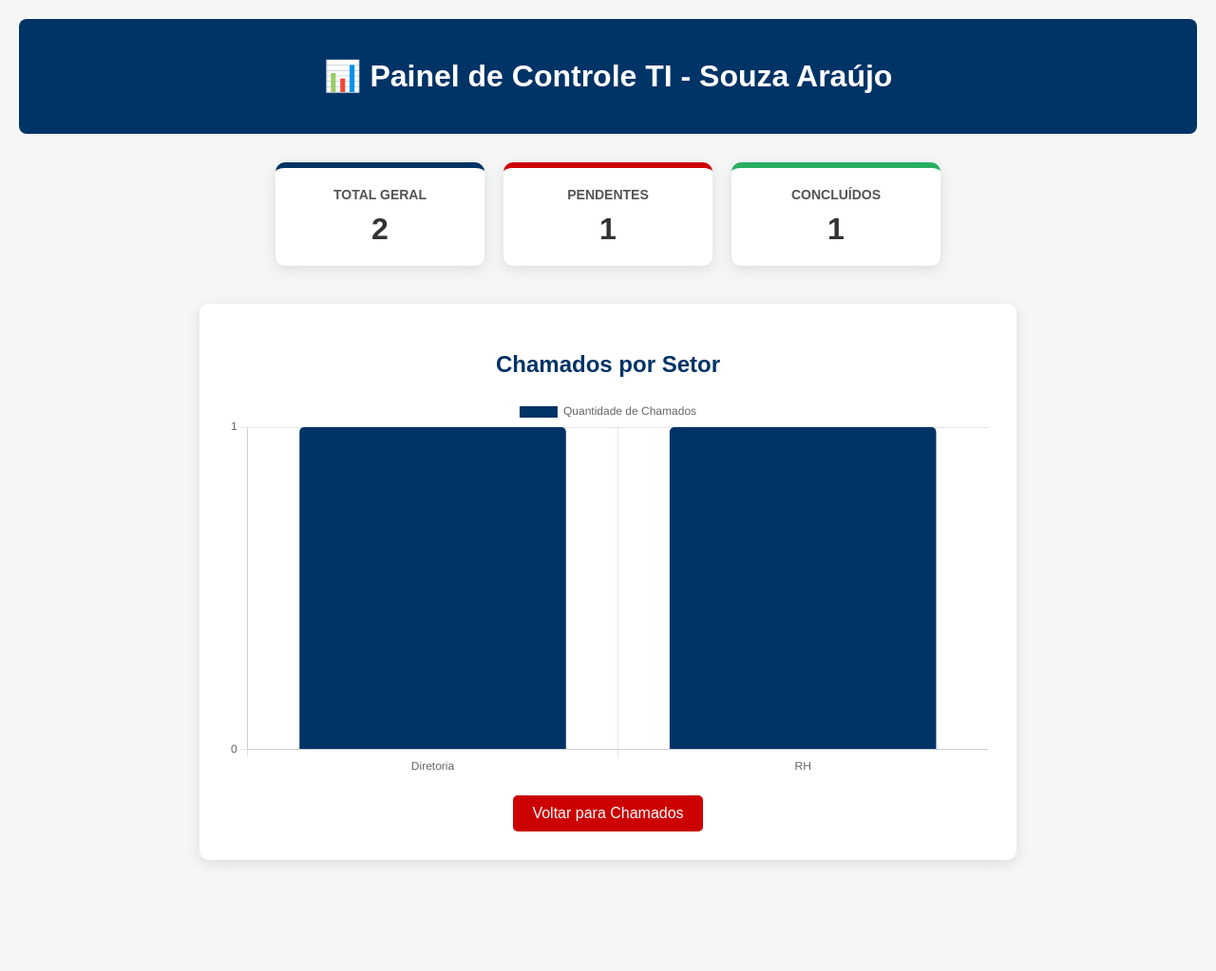
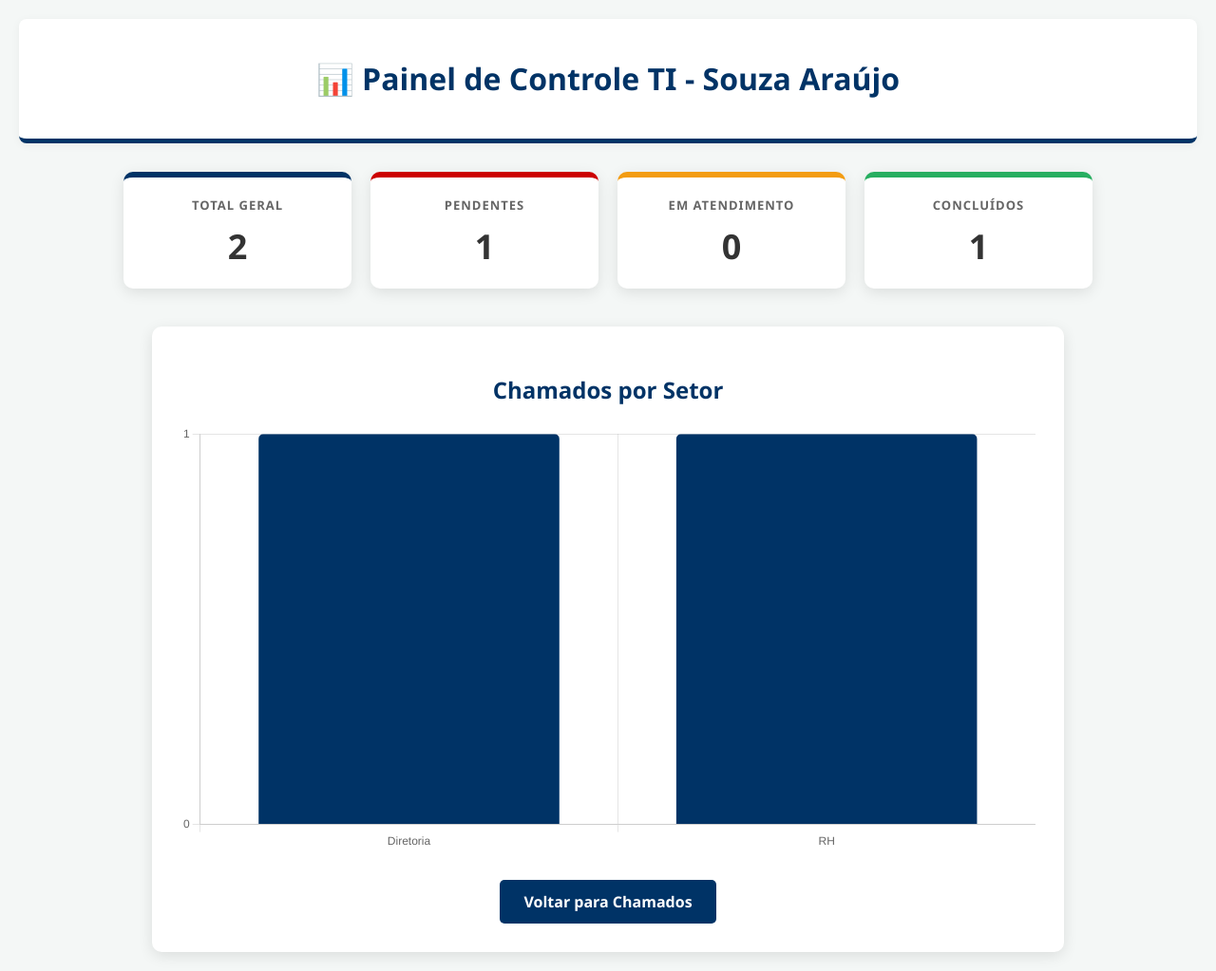
Before and after one commit to tiTSA-hub/projeto_sa, a Django app: page /dashboard/ in a window 1280 px wide. Shown: the whole page at 95% size. Before the commit the page ends 910 px from the top, so only its background shows below. Run offline with Django 5.2, Linux system fonts and the light colour scheme; data comes from the database, SQL or seed files in the repository.

Commit message:
Update dashboard.html

```diff
--- a/templates/dashboard.html
+++ b/templates/dashboard.html
@@ -2,25 +2,75 @@
 <html lang="pt-br">
 <head>
     <meta charset="UTF-8">
+    <meta name="viewport" content="width=device-width, initial-scale=1.0">
     <title>Dashboard TI - Souza Araújo</title>
     <script src="https://cdn.jsdelivr.net/npm/chart.js"></script>
     <style>
-        body { font-family: Arial, sans-serif; background: #f4f7f6; margin: 20px; }
-        .header { background: #003366; color: white; padding: 20px; border-radius: 8px; text-align: center; margin-bottom: 30px; }
+        :root {
+            --azul-primario: #003366;
+            --vermelho-logo: #cc0000;
+            --verde-sucesso: #27ae60;
+            --laranja-alerta: #f39c12;
+            --cinza-fundo: #f4f7f6;
+        }
+
+        body { font-family: 'Segoe UI', Arial, sans-serif; background: var(--cinza-fundo); margin: 20px; }
+
+        .header {
+            background: white;
+            color: var(--azul-primario);
+            padding: 20px;
+            border-radius: 8px;
+            text-align: center;
+            margin-bottom: 30px;
+            border-bottom: 5px solid var(--azul-primario);
+            box-shadow: 0 2px 10px rgba(0,0,0,0.05);
+        }
 
         /* Estilo dos Cards */
         .cards-container { display: flex; gap: 20px; justify-content: center; margin-bottom: 40px; flex-wrap: wrap; }
-        .card { background: white; padding: 20px; border-radius: 10px; box-shadow: 0 4px 15px rgba(0,0,0,0.1); min-width: 180px; text-align: center; border-top: 6px solid; }
 
-        .card-total { border-top-color: #003366; }      /* Azul */
-        .card-pendente { border-top-color: #cc0000; }   /* Vermelho */
-        .card-concluido { border-top-color: #27ae60; }  /* Verde */
+        .card {
+            background: white;
+            padding: 20px;
+            border-radius: 10px;
+            box-shadow: 0 4px 15px rgba(0,0,0,0.1);
+            min-width: 200px;
+            text-align: center;
+            border-top: 6px solid;
+            transition: transform 0.2s;
+        }
 
-        .card h3 { margin: 0; color: #555; font-size: 14px; text-transform: uppercase; }
-        .card p { margin: 10px 0 0; font-size: 32px; font-weight: bold; color: #333; }
+        .card:hover { transform: translateY(-5px); }
 
-        .chart-container { background: white; padding: 30px; border-radius: 10px; box-shadow: 0 4px 15px rgba(0,0,0,0.1); max-width: 800px; margin: 0 auto; }
-        .btn-voltar { display: inline-block; margin-top: 20px; padding: 10px 20px; background: #cc0000; color: white; text-decoration: none; border-radius: 5px; }
+        .card-total { border-top-color: var(--azul-primario); }
+        .card-pendente { border-top-color: var(--vermelho-logo); }
+        .card-atendimento { border-top-color: var(--laranja-alerta); }
+        .card-concluido { border-top-color: var(--verde-sucesso); }
+
+        .card h3 { margin: 0; color: #666; font-size: 13px; text-transform: uppercase; letter-spacing: 1px; }
+        .card p { margin: 10px 0 0; font-size: 36px; font-weight: bold; color: #333; }
+
+        .chart-container {
+            background: white;
+            padding: 30px;
+            border-radius: 10px;
+            box-shadow: 0 4px 15px rgba(0,0,0,0.1);
+            max-width: 900px;
+            margin: 0 auto;
+        }
+
+        .btn-voltar {
+            display: inline-block;
+            margin-top: 30px;
+            padding: 12px 25px;
+            background: var(--azul-primario);
+            color: white;
+            text-decoration: none;
+            border-radius: 5px;
+            font-weight: bold;
+        }
+        .btn-voltar:hover { background: #002244; }
     </style>
 </head>
 <body>
@@ -38,6 +88,10 @@
         <h3>Pendentes</h3>
         <p>{{ pendentes }}</p>
     </div>
+    <div class="card card-atendimento">
+        <h3>Em Atendimento</h3>
+        <p>{{ em_atendimento }}</p>
+    </div>
     <div class="card card-concluido">
         <h3>Concluídos</h3>
         <p>{{ concluidos }}</p>
@@ -45,7 +99,7 @@
 </div>
 
 <div class="chart-container">
-    <h2 style="text-align: center; color: #003366;">Chamados por Setor</h2>
+    <h2 style="text-align: center; color: var(--azul-primario); margin-bottom: 20px;">Chamados por Setor</h2>
     <canvas id="graficoSetores"></canvas>
     <center><a href="/" class="btn-voltar">Voltar para Chamados</a></center>
 </div>
@@ -60,11 +114,21 @@
                 label: 'Quantidade de Chamados',
                 data: {{ valores|safe }},
                 backgroundColor: '#003366',
+                hoverBackgroundColor: '#cc0000',
                 borderRadius: 5
             }]
         },
         options: {
-            scales: { y: { beginAtZero: true, ticks: { stepSize: 1 } } }
+            responsive: true,
+            scales: {
+                y: {
+                    beginAtZero: true,
+                    ticks: { stepSize: 1 }
+                }
+            },
+            plugins: {
+                legend: { display: false }
+            }
         }
     });
 </script>
```
